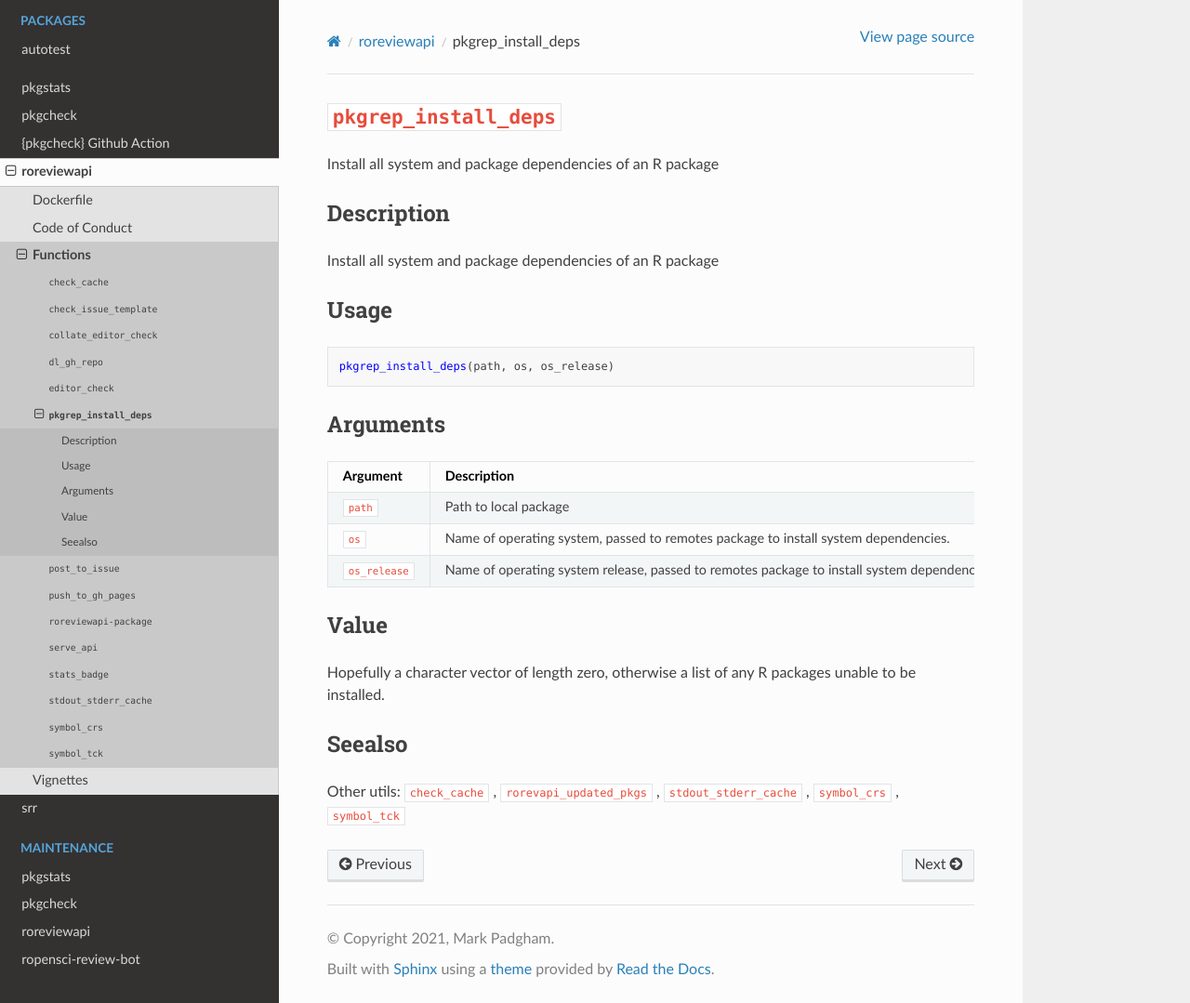
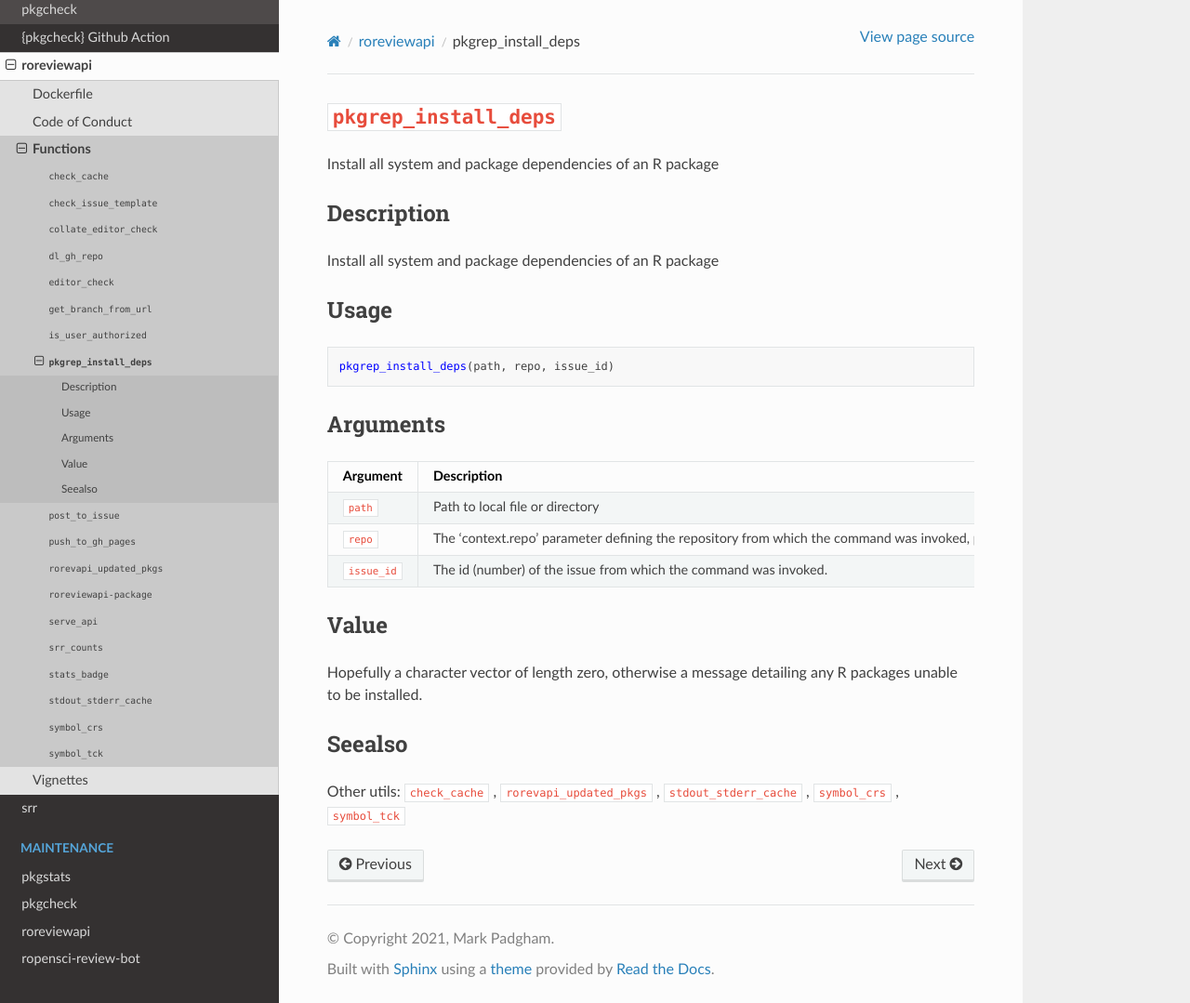
Before and after one commit to ropensci-review-tools/ropensci-review-tools, a Sphinx documentation site: the page built from docs/roreviewapi/functions/pkgrep_install_deps.md, in a window 1280 px wide and 1079 px high. Shown: the whole window at 93% size. Built offline with Sphinx 7.4.7 and the Read the Docs theme 2.0.0, drawn with Linux system fonts in a browser that asks for light colours; pages that are not in the unit, such as notebooks, are missing from menus.

Commit message:
update roreviewapi docs + add missing fns

````diff
--- a/docs/roreviewapi/functions/pkgrep_install_deps.md
+++ b/docs/roreviewapi/functions/pkgrep_install_deps.md
@@ -11,7 +11,7 @@
 ## Usage
 
 ```r
-pkgrep_install_deps(path, os, os_release)
+pkgrep_install_deps(path, repo, issue_id)
 ```
 
 
@@ -19,15 +19,15 @@
 
 Argument      |Description
 ------------- |----------------
-`path`     |     Path to local package
-`os`     |     Name of operating system, passed to remotes package to install system dependencies.
-`os_release`     |     Name of operating system release, passed to remotes  package to install system dependencies.
+`path`     |     Path to local file or directory
+`repo`     |     The 'context.repo' parameter defining the repository from which the command was invoked, passed in 'org/repo' format.
+`issue_id`     |     The id (number) of the issue from which the command was invoked.
 
 
 ## Value
 
-Hopefully a character vector of length zero, otherwise a list of any
- R packages unable to be installed.
+Hopefully a character vector of length zero, otherwise a message
+ detailing any R packages unable to be installed.
 
 
 ## Seealso
````
Also changed, not shown: docs/roreviewapi/functions/check_issue_template.md (+1 -0 lines), docs/roreviewapi/functions/get_branch_from_url.md (added, +27 -0 lines), docs/roreviewapi/functions/is_user_authorized.md (added, +29 -0 lines), docs/roreviewapi/functions/push_to_gh_pages.md (+1 -0 lines), docs/roreviewapi/functions/rorevapi_updated_pkgs.md (added, +37 -0 lines), docs/roreviewapi/functions/srr_counts.md (added, +47 -0 lines), docs/roreviewapi/functions/stats_badge.md (+2 -1 lines), docs/roreviewapi/roreviewapi.md (+2 -0 lines).
